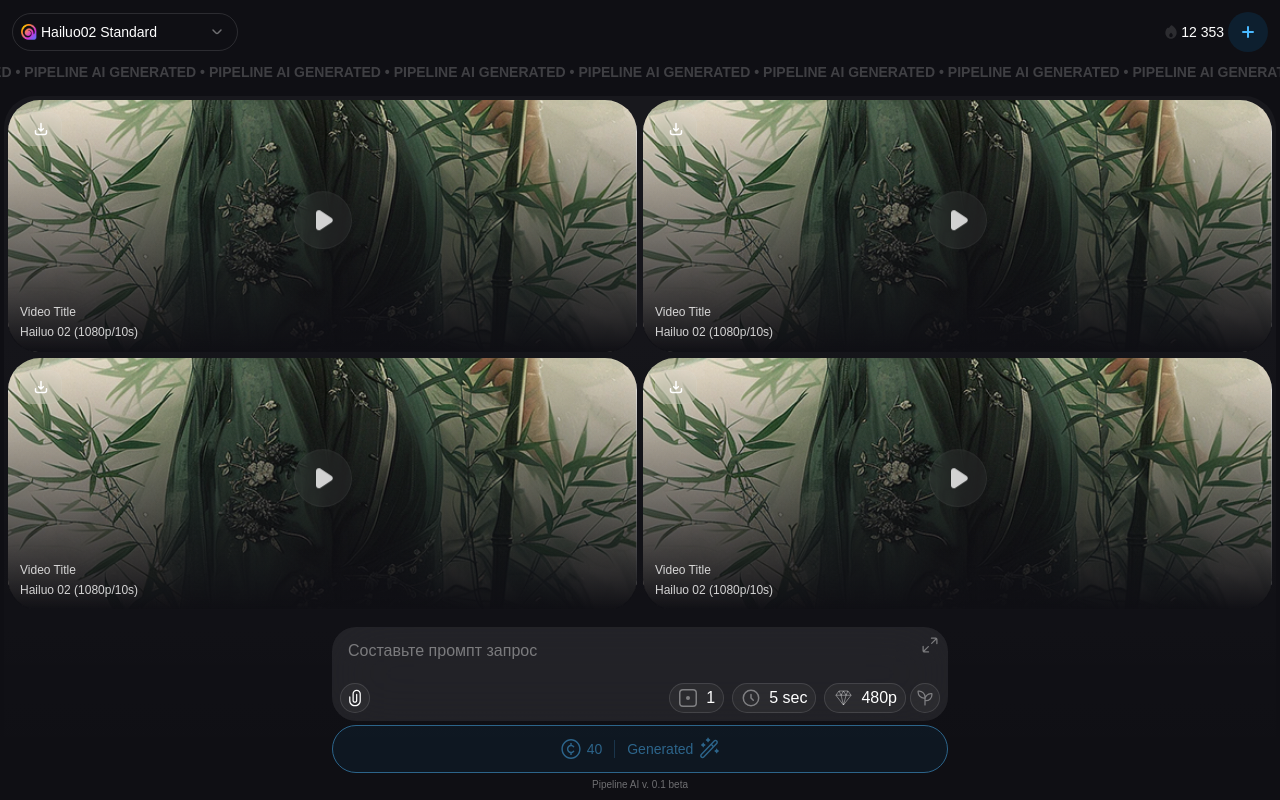
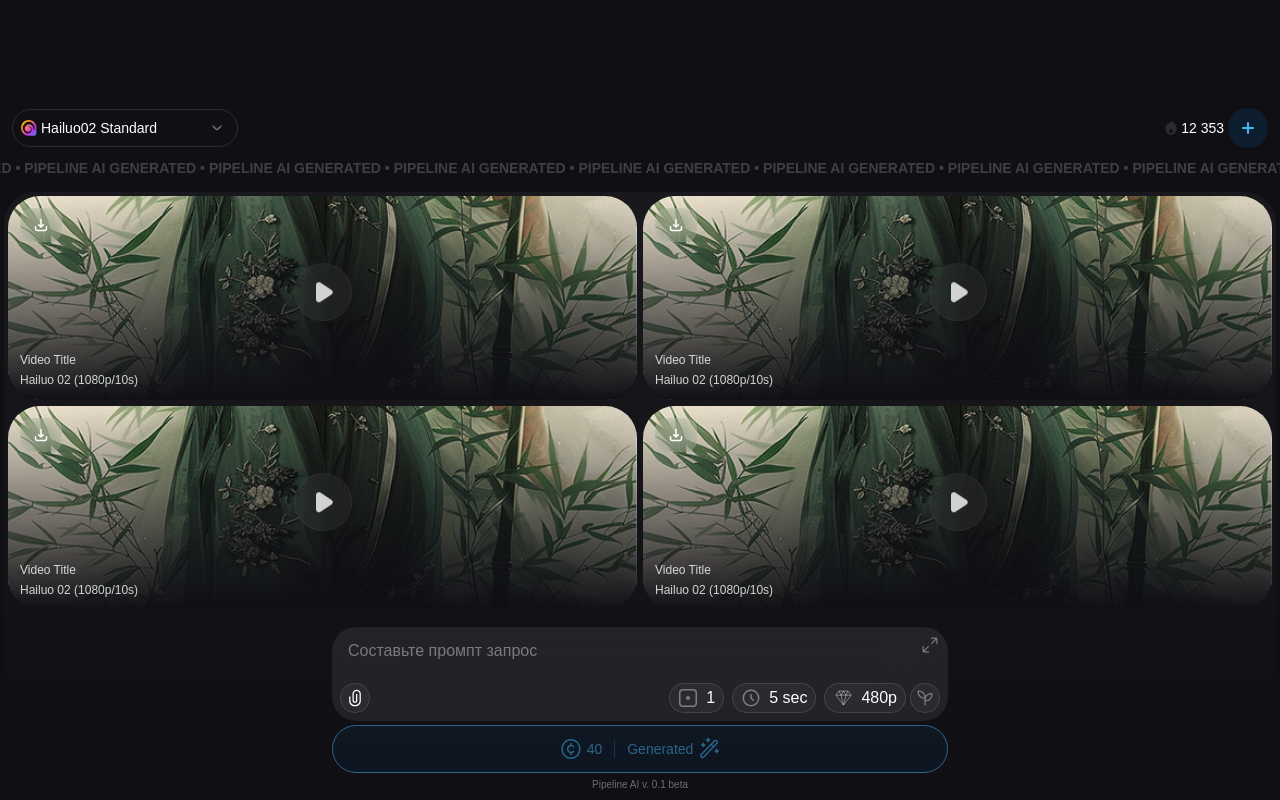
Before and after one commit to GSergiy13/pipeline-frontend, a Next.js app: page / in a window 1280 px wide. Built offline with nearby package versions, Linux system fonts and the light colour scheme; a web font is replaced by a local one.

Commit message:
fix: add padding top to header for improved layout

```diff
--- a/src/components/layout/Header/Header.tsx
+++ b/src/components/layout/Header/Header.tsx
@@ -26,7 +26,7 @@
 
 	return (
 		<header
-			className={cn(`w-full pb-3`, {
+			className={cn(`w-full pb-3 pt-24`, {
 				'tg-safe-area': user_data.isMobileTelegram
 			})}
 		>
```
